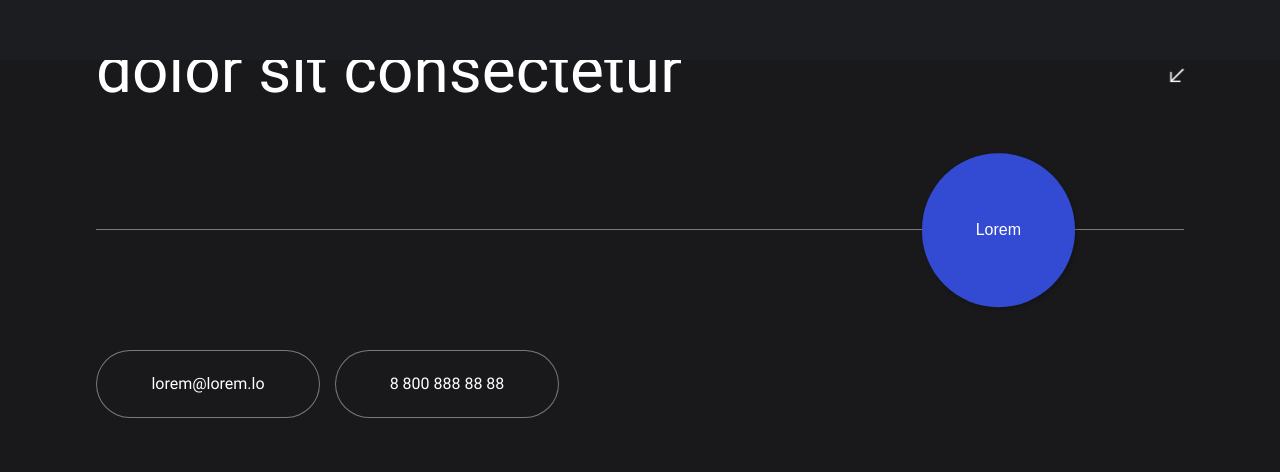
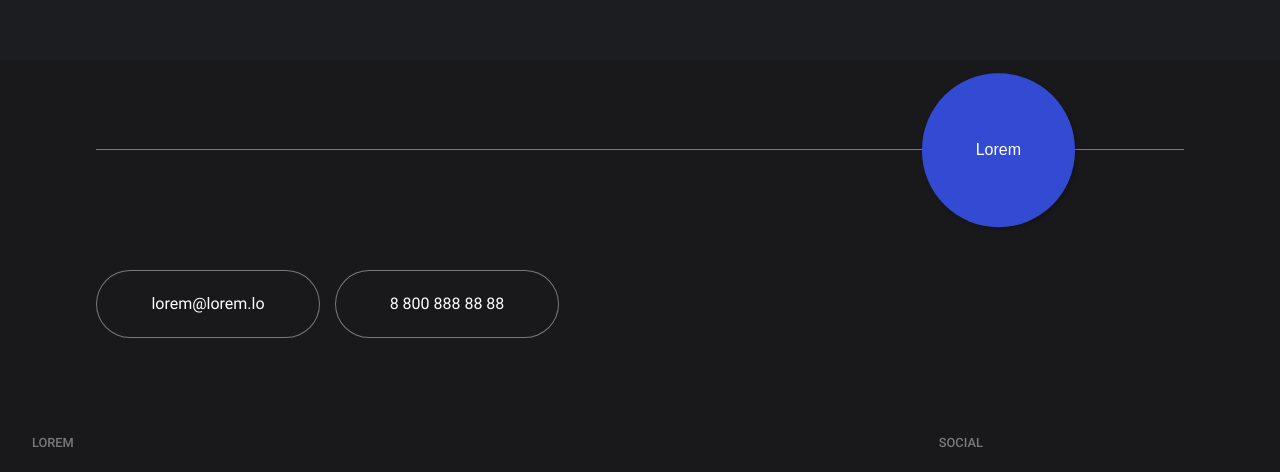
Before and after one commit to nikkkkolay/mauverse, a React (Vite) app: page / in a window 1280 px wide. Shown: the part 1540-2012 px from the top of the page. Built offline with nearby package versions, Linux system fonts and the light colour scheme; grey boxes are pictures that could not be loaded; the HTML template or start-up script is replaced by a standard one.

Commit message:
отступ у секции контактов

```diff
--- a/src/sections/ContactSection/ContactSection.module.css
+++ b/src/sections/ContactSection/ContactSection.module.css
@@ -7,6 +7,11 @@
     color: var(--text-primary-gamma);
     width: 100%;
     position: relative;
+}
+
+.container {
+    padding-top: calc(var(--gap-padding) * 4);
+    padding-bottom: calc(var(--gap-padding) * 4);
 }
 
 .titleContainer {
```
